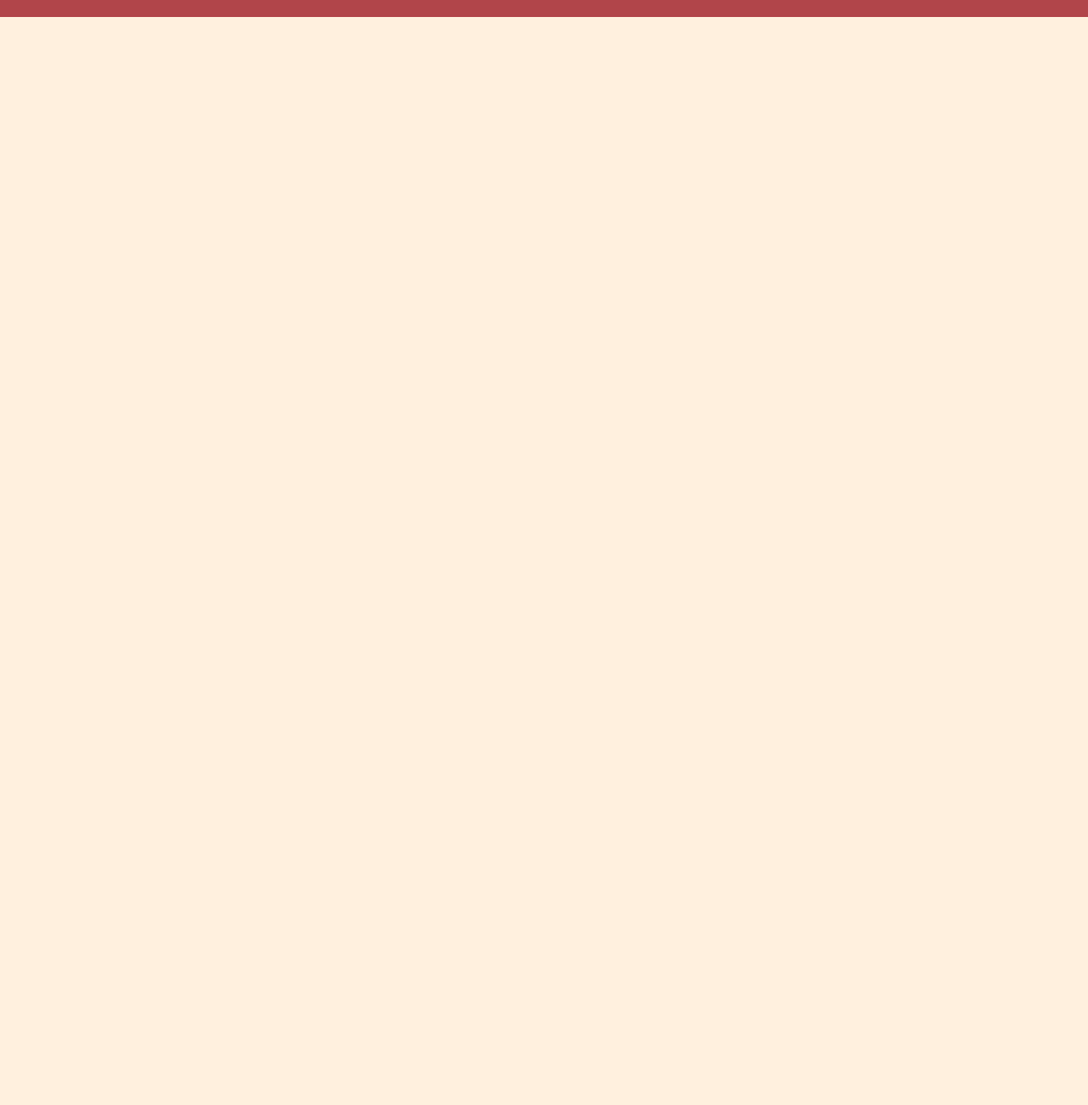
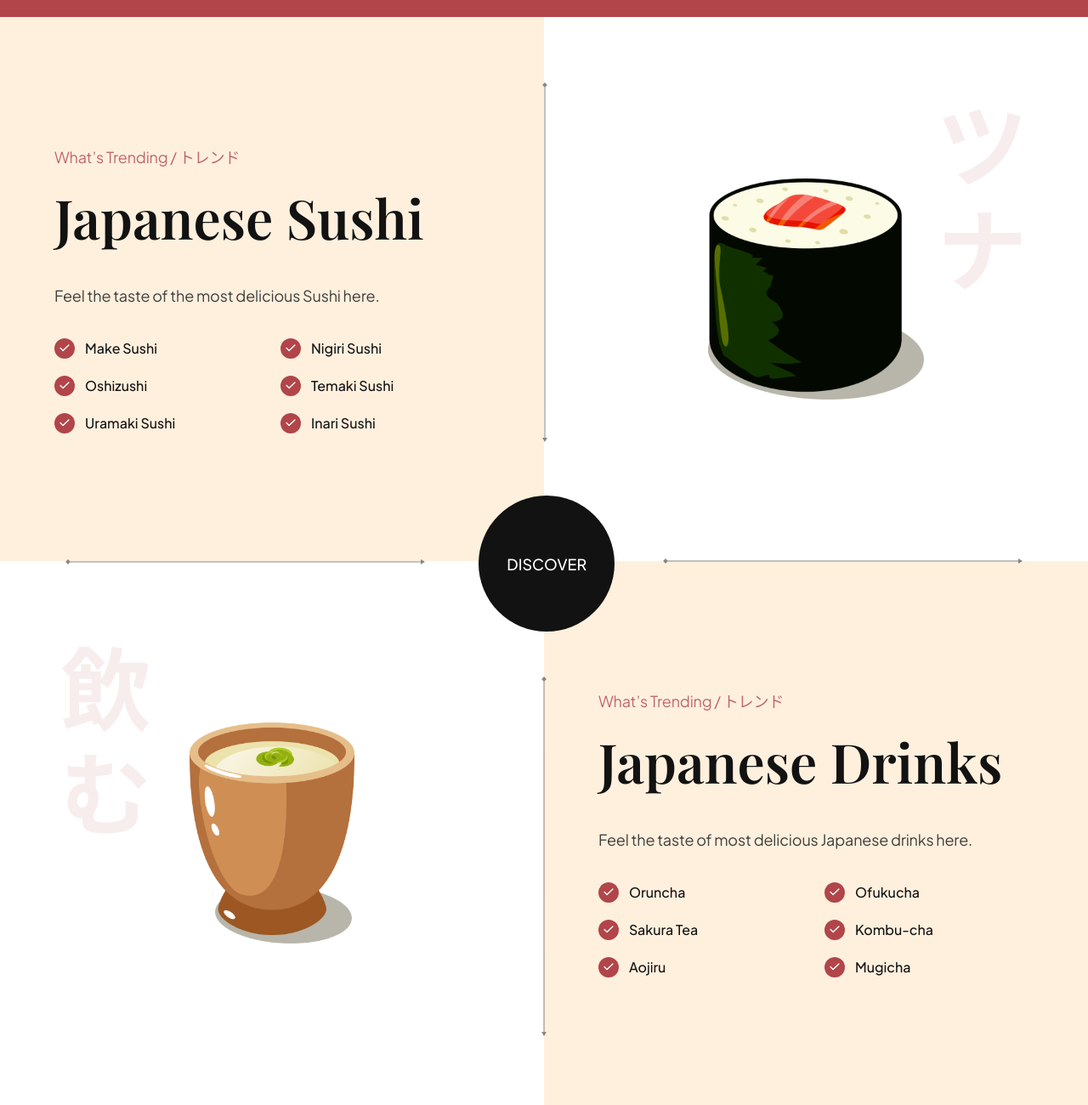
Before and after one commit to IndunJD/Sushi, a website built with Vite: page index.html in a window 1280 px wide. Shown: the part 2394-3694 px from the top of the page at 85% size. Before the commit the page ends 2414 px from the top, so only its background shows below. Built offline with nearby package versions, Linux system fonts and the light colour scheme; files whose address does not match are found by name.

Commit message:
trending section done

```diff
--- a/css/sections/trending.css
+++ b/css/sections/trending.css
@@ -0,0 +1,148 @@
+.trending {
+  position: relative;
+  display: flex;
+  flex-direction: column;
+  overflow: hidden;
+}
+
+.trending__discover {
+  position: absolute;
+  top: 44%;
+  left: 44%;
+  z-index: 1;
+  width: 160px;
+  height: 160px;
+  border-radius: 100%;
+  background-color: var(--secondary-color);
+  cursor: pointer;
+
+  display: flex;
+  justify-content: center;
+  align-items: center;
+}
+
+.trending__discover p {
+  font-size: 18px;
+  font-weight: 500;
+  font-family: var(--plus-jakarta-sans);
+  text-transform: uppercase;
+  color: #fff;
+}
+
+.trending-sushi,
+.trending-drink {
+  width: 100%;
+  min-height: 640px;
+  display: flex;
+  flex-direction: row;
+}
+
+.trending__content {
+  flex: 1;
+  display: flex;
+  justify-content: center;
+  flex-direction: column;
+  padding: 32px 64px;
+}
+
+.trending__list {
+  list-style: none;
+  flex-wrap: wrap;
+  gap: 20px;
+}
+
+.trending__list li {
+  flex: 1;
+  display: flex;
+  align-items: center;
+  flex-direction: row;
+  gap: 12px;
+  min-width: 210px;
+}
+
+.trending__icon {
+  width: 24px;
+  height: 24px;
+  border-radius: 100%;
+  background-color: var(--primary-color);
+}
+
+.trending__icon img {
+  width: 50%;
+  height: 50%;
+  object-fit: contain;
+}
+
+.trending__list p {
+  flex: 1;
+  font-size: 16px;
+  font-weight: 500;
+  font-family: var(--plus-jakarta-sans);
+  color: var(--secondary-color);
+}
+
+.trending__image {
+  flex: 1;
+  position: relative;
+  padding: 32px 64px;
+  background-color: var(--color-white);
+  background-repeat: no-repeat;
+  background-size: contain;
+  background-position: center;
+}
+
+.trending-sushi .trending__image {
+  background-image: url("../../assets/japanese_sushi.png");
+}
+
+.trending-drink .trending__image {
+  background-image: url("../../assets/japanese_drinks.png");
+}
+
+.trending__image img {
+  width: 254px;
+  height: 260px;
+  object-fit: contain;
+}
+
+/* Arrows */
+.trending__arrow {
+  position: absolute;
+  z-index: 1;
+}
+
+.trending__arrow img {
+  object-fit: contain;
+}
+
+.trending__arrow-left {
+  left: -2.5px;
+  top: 12%;
+}
+
+.trending__arrow-left img,
+.trending__arrow-top img {
+  width: auto;
+  height: 100%;
+}
+
+.trending__arrow-top {
+  top: -10.5px;
+  left: 12%;
+}
+
+.trending__arrow-bottom {
+  bottom: -6.5px;
+  right: 12%;
+}
+
+.trending__arrow-bottom img,
+.trending__arrow-right img {
+  width: 100%;
+  height: auto;
+}
+
+.trending__arrow-right {
+  right: -2.5px;
+  bottom: 12%;
+}
--- a/index.html
+++ b/index.html
@@ -115,8 +115,13 @@
     </section>
 
     <section class="popular-foods" id="menu">
-      <h2 class="popular-foods__title" data-aos="flip-up">Popular Food / 人気</h2>
-      <div class="popular-foods__filters sushi__hide-scrollbar" data-aos="fade-up">
+      <h2 class="popular-foods__title" data-aos="flip-up">
+        Popular Food / 人気
+      </h2>
+      <div
+        class="popular-foods__filters sushi__hide-scrollbar"
+        data-aos="fade-up"
+      >
         <button class="popular-foods__filter-button active">All</button>
         <button class="popular-foods__filter-button">
           <img src="./assets/sushi-9.png" alt="sushi-9" />
@@ -139,11 +144,15 @@
 
       <div class="popular-foods__catalogue" data-aos="fade-up">
         <article class="popular-foods__card">
-          <img class="popular-foods__card-image" src="./assets/sushi-12.png" alt="sushi 12">
+          <img
+            class="popular-foods__card-image"
+            src="./assets/sushi-12.png"
+            alt="sushi 12"
+          />
           <h4 class="popular-foods__card-title">Chezu Shushi</h4>
           <div class="popular-foods__card-details flex-between">
             <div class="popular-foods__card-rating">
-              <img src="./assets/star.svg" alt="star">
+              <img src="./assets/star.svg" alt="star" />
               <p>4.9</p>
             </div>
 
@@ -152,11 +161,15 @@
         </article>
 
         <article class="popular-foods__card active-card">
-          <img class="popular-foods__card-image" src="./assets/sushi-11.png" alt="sushi 11">
+          <img
+            class="popular-foods__card-image"
+            src="./assets/sushi-11.png"
+            alt="sushi 11"
+          />
           <h4 class="popular-foods__card-title">Original Shushi</h4>
           <div class="popular-foods__card-details flex-between">
             <div class="popular-foods__card-rating">
-              <img src="./assets/star.svg" alt="star">
+              <img src="./assets/star.svg" alt="star" />
               <p>5.0</p>
             </div>
 
@@ -165,11 +178,15 @@
         </article>
 
         <article class="popular-foods__card">
-          <img class="popular-foods__card-image" src="./assets/sushi-10.png" alt="sushi 10">
+          <img
+            class="popular-foods__card-image"
+            src="./assets/sushi-10.png"
+            alt="sushi 10"
+          />
           <h4 class="popular-foods__card-title">Ramen Legendo</h4>
           <div class="popular-foods__card-details flex-between">
             <div class="popular-foods__card-rating">
-              <img src="./assets/star.svg" alt="star">
+              <img src="./assets/star.svg" alt="star" />
               <p>4.7</p>
             </div>
 
@@ -178,9 +195,144 @@
         </article>
       </div>
 
-      <button class="popular-foods__button">Explore Food
-        <img src="./assets/arrow-right.svg" alt="arrow-right">
+      <button class="popular-foods__button">
+        Explore Food
+        <img src="./assets/arrow-right.svg" alt="arrow-right" />
       </button>
+    </section>
+
+    <section class="trending" id="food">
+      <section class="trending-sushi">
+        <div class="trending__content" data-aos="fade-right">
+          <p class="sushi__subtitle">What’s Trending / トレンド</p>
+
+          <h3 class="sushi__title">Japanese Sushi</h3>
+          <p class="sushi__description">
+            Feel the taste of the most delicious Sushi here.
+          </p>
+
+          <ul class="trending__list flex-between">
+            <li>
+              <div class="trending__icon flex-center">
+                <img src="assets/check.svg" alt="check" />
+              </div>
+              <p>Make Sushi</p>
+            </li>
+            <li>
+              <div class="trending__icon flex-center">
+                <img src="assets/check.svg" alt="check" />
+              </div>
+              <p>Nigiri Sushi</p>
+            </li>
+            <li>
+              <div class="trending__icon flex-center">
+                <img src="assets/check.svg" alt="check" />
+              </div>
+              <p>Oshizushi</p>
+            </li>
+            <li>
+              <div class="trending__icon flex-center">
+                <img src="assets/check.svg" alt="check" />
+              </div>
+              <p>Temaki Sushi</p>
+            </li>
+            <li>
+              <div class="trending__icon flex-center">
+                <img src="assets/check.svg" alt="check" />
+              </div>
+              <p>Uramaki Sushi</p>
+            </li>
+            <li>
+              <div class="trending__icon flex-center">
+                <img src="assets/check.svg" alt="check" />
+              </div>
+              <p>Inari Sushi</p>
+            </li>
+          </ul>
+        </div>
+
+        <div class="trending__image flex-center">
+          <img src="assets/sushi-5.png" alt="sushi-5" data-aos="fade-left" />
+
+          <div class="trending__arrow trending__arrow-left">
+            <img src="assets/arrow-vertical.svg" alt="arrow-vertical" />
+          </div>
+
+          <div class="trending__arrow trending__arrow-bottom">
+            <img src="assets/arrow-horizontal.svg" alt="arrow-horizontal" />
+          </div>
+        </div>
+      </section>
+      <!-- END: trending sushi -->
+
+      <!-- START: discover button -->
+      <div class="trending__discover" data-aos="zoom-in">
+        <p>Discover</p>
+      </div>
+      <!-- END: discover button -->
+
+      <!-- START: trending drinks -->
+      <section class="trending-drink">
+        <div class="trending__image flex-center">
+          <img src="assets/sushi-4.png" alt="sushi-4" data-aos="fade-right" />
+
+          <div class="trending__arrow trending__arrow-top">
+            <img src="assets/arrow-horizontal.svg" alt="arrow-horizontal" />
+          </div>
+
+          <div class="trending__arrow trending__arrow-right">
+            <img src="assets/arrow-vertical.svg" alt="arrow-vertical" />
+          </div>
+        </div>
+
+        <div class="trending__content" data-aos="fade-left">
+          <p class="sushi__subtitle">What’s Trending / トレンド</p>
+
+          <h3 class="sushi__title">Japanese Drinks</h3>
+          <p class="sushi__description">
+            Feel the taste of most delicious Japanese drinks here.
+          </p>
+
+          <ul class="trending__list flex-between">
+            <li>
+              <div class="trending__icon flex-center">
+                <img src="assets/check.svg" alt="check" />
+              </div>
+              <p>Oruncha</p>
+            </li>
+            <li>
+              <div class="trending__icon flex-center">
+                <img src="assets/check.svg" alt="check" />
+              </div>
+              <p>Ofukucha</p>
+            </li>
+            <li>
+              <div class="trending__icon flex-center">
+                <img src="assets/check.svg" alt="check" />
+              </div>
+              <p>Sakura Tea</p>
+            </li>
+            <li>
+              <div class="trending__icon flex-center">
+                <img src="assets/check.svg" alt="check" />
+              </div>
+              <p>Kombu-cha</p>
+            </li>
+            <li>
+              <div class="trending__icon flex-center">
+                <img src="assets/check.svg" alt="check" />
+              </div>
+              <p>Aojiru</p>
+            </li>
+            <li>
+              <div class="trending__icon flex-center">
+                <img src="assets/check.svg" alt="check" />
+              </div>
+              <p>Mugicha</p>
+            </li>
+          </ul>
+        </div>
+      </section>
     </section>
 
     <script src="./js/script.js" type="module"></script>
```
